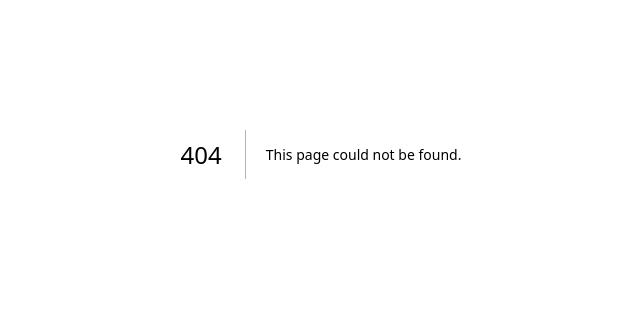
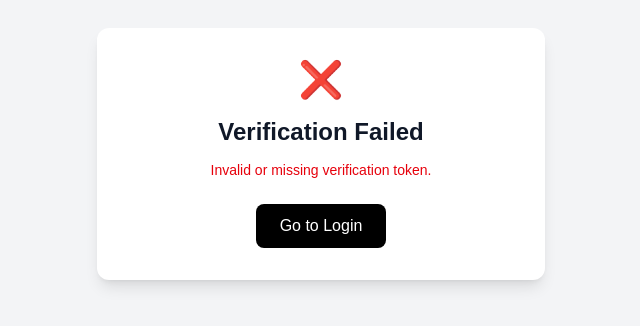
Before and after one commit to raihankabir1952/DevConnect, a Next.js app in the folder frontend/: page /verify-email in a window 1280 px wide. Before the commit this address had no page. Shown: the part 246-572 px from the top of the page, without its empty margins (319-959 px from the left). Built offline with nearby package versions, Linux system fonts and the light colour scheme.

Commit message:
email verification done

```diff
--- /dev/null
+++ b/frontend/app/verify-email/page.tsx
@@ -0,0 +1,119 @@
+"use client";
+
+import { useEffect, useState } from "react";
+import Link from "next/link";
+import { useSearchParams } from "next/navigation";
+
+export default function VerifyEmailPage() {
+  const searchParams = useSearchParams();
+
+  const token = searchParams.get("token");
+
+  const [loading, setLoading] = useState(true);
+  const [message, setMessage] = useState("");
+  const [error, setError] = useState("");
+
+  useEffect(() => {
+    async function verifyEmail() {
+      if (!token) {
+        setError("Invalid or missing verification token.");
+        setLoading(false);
+        return;
+      }
+
+      try {
+        const response = await fetch(
+          `http://localhost:3000/auth/verify-email?token=${encodeURIComponent(
+            token
+          )}`
+        );
+
+        const data = await response.json();
+
+        if (!response.ok) {
+          throw new Error(
+            data.message || "Email verification failed."
+          );
+        }
+
+        setMessage(
+          data.message || "Email verified successfully."
+        );
+      } catch (error) {
+        setError(
+          error instanceof Error
+            ? error.message
+            : "Email verification failed."
+        );
+      } finally {
+        setLoading(false);
+      }
+    }
+
+    verifyEmail();
+  }, [token]);
+
+  return (
+    <main className="flex min-h-screen items-center justify-center bg-gray-100 px-4">
+      <div className="w-full max-w-md rounded-xl bg-white p-8 text-center shadow-lg">
+        {loading && (
+          <>
+            <h1 className="mb-3 text-2xl font-bold text-gray-900">
+              Verifying Email...
+            </h1>
+
+            <p className="text-sm text-gray-600">
+              Please wait while we verify your email address.
+            </p>
+          </>
+        )}
+
+        {!loading && message && (
+          <>
+            <div className="mb-4 text-4xl">
+              ✅
+            </div>
+
+            <h1 className="mb-3 text-2xl font-bold text-gray-900">
+              Email Verified!
+            </h1>
+
+            <p className="mb-6 text-sm text-gray-600">
+              {message}
+            </p>
+
+            <Link
+              href="/login"
+              className="inline-block rounded-lg bg-black px-6 py-2.5 font-medium text-white transition hover:bg-gray-800"
+            >
+              Go to Login
+            </Link>
+          </>
+        )}
+
+        {!loading && error && (
+          <>
+            <div className="mb-4 text-4xl">
+              ❌
+            </div>
+
+            <h1 className="mb-3 text-2xl font-bold text-gray-900">
+              Verification Failed
+            </h1>
+
+            <p className="mb-6 text-sm text-red-600">
+              {error}
+            </p>
+
+            <Link
+              href="/login"
+              className="inline-block rounded-lg bg-black px-6 py-2.5 font-medium text-white transition hover:bg-gray-800"
+            >
+              Go to Login
+            </Link>
+          </>
+        )}
+      </div>
+    </main>
+  );
+}
```
